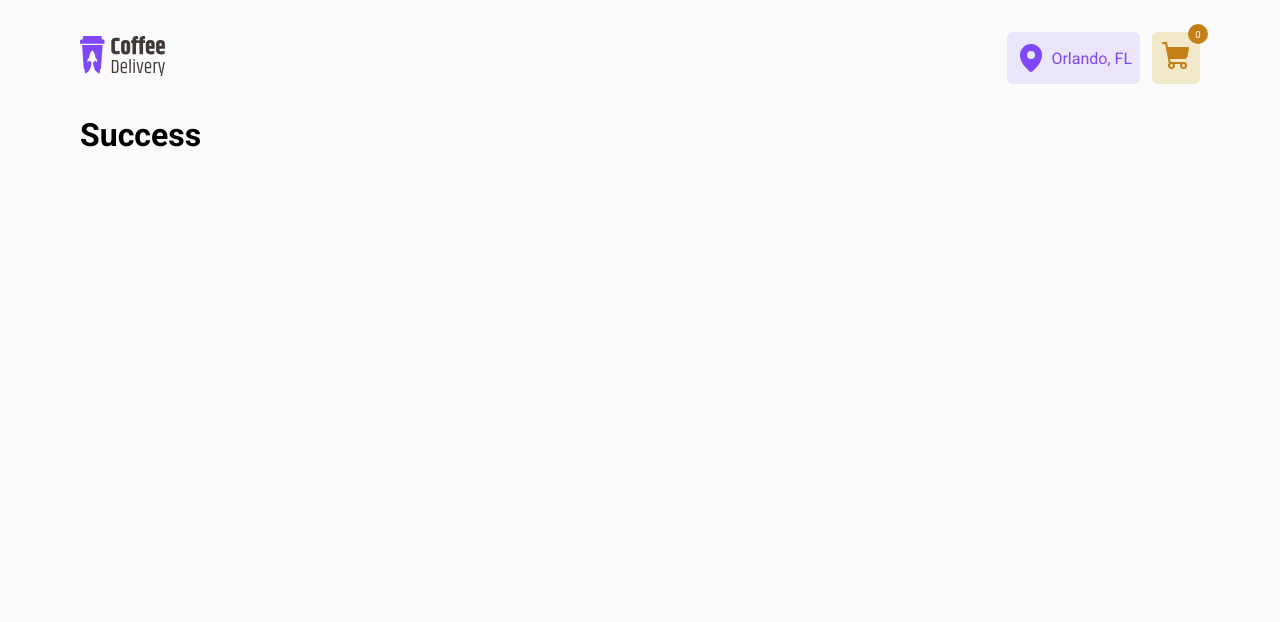
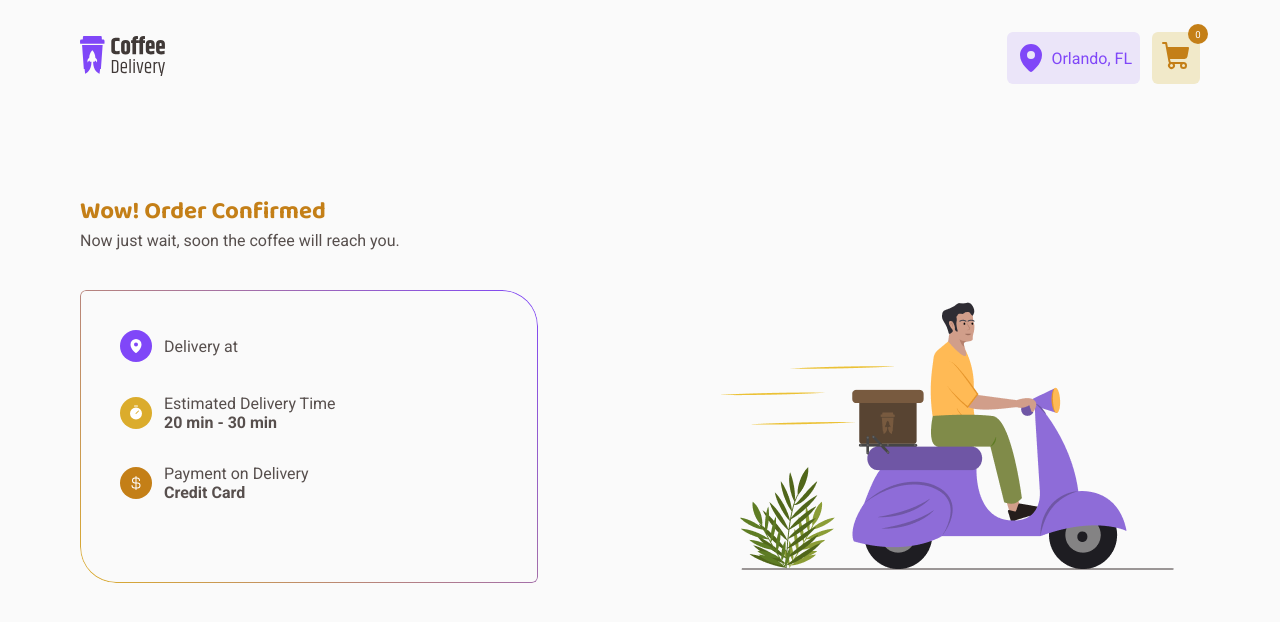
Before and after one commit to pedro4r/coffeeDelivery-React, a React (Vite) app: page /success in a window 1280 px wide. Shown: the top 622 px of the page. Built offline with nearby package versions, Linux system fonts and the light colour scheme.

Commit message:
Finishing Success Page

```diff
--- a/src/context/CoffeeContext.tsx
+++ b/src/context/CoffeeContext.tsx
@@ -29,7 +29,7 @@ export function CoffeeContextProvider({ children }: CoffeeContextProviderProps)
     const initialOrderState: Order = {
         cart: [],
         address: {} as Address,
-        payment: "credit card"
+        payment: "Credit Card"
     };
 
     const [order, dispatch] = useReducer(orderReducer,
@@ -44,8 +44,6 @@ export function CoffeeContextProvider({ children }: CoffeeContextProviderProps)
             return initialOrderState
 
         });
-
-    console.log(order);
 
     const [cartQuantityCount, setCartQuantityCount] = useState(0);
     const [orderAmount, setOrderAmount] = useState(0);
--- a/src/pages/Checkout/components/SelectedCoffee/index.tsx
+++ b/src/pages/Checkout/components/SelectedCoffee/index.tsx
@@ -33,15 +33,15 @@ export function SelectedCoffee({ id, quantity }: Cart) {
                     <span>{coffeeSelected.name}</span>
                     <Purchase>
                         <QuantityContainer>
-                            <AddRemoveButton disabled={quantity === 1} onClick={handleLessCoffee}>
+                            <AddRemoveButton type='button' disabled={quantity === 1} onClick={handleLessCoffee}>
                                 <Minus size={14} weight="bold" />
                             </AddRemoveButton>
                             <span>{quantity}</span>
-                            <AddRemoveButton onClick={handleMoreCoffee}>
+                            <AddRemoveButton type='button' onClick={handleMoreCoffee}>
                                 <Plus size={14} weight="bold" />
                             </AddRemoveButton>
                         </QuantityContainer>
-                        <RemoveButton onClick={handleRemoveCoffee}>
+                        <RemoveButton type='button' onClick={handleRemoveCoffee}>
                             <Trash size={16} />
                             <span>REMOVE</span>
                         </RemoveButton>
--- a/src/pages/Checkout/index.tsx
+++ b/src/pages/Checkout/index.tsx
@@ -7,6 +7,7 @@ import { NewOrderForm } from "./components/NewOrderForm";
 import { useContext } from "react";
 import { CoffeeContext } from "../../context/CoffeeContext";
 import { SelectedCoffee } from "./components/SelectedCoffee";
+import { useNavigate } from "react-router-dom";
 
 const newOrderFormValidationSchema = zod.object({
     zipcode: zod.string().min(1, 'Enter the zipcode'),
@@ -42,8 +43,11 @@ export function Checkout() {
         .values(watchFields)
         .some(value => !value || (cart ?? []).length === 0);
 
+    const navigate = useNavigate();
+
     function handleNewAddress(data: NewOrderFormData) {
         createOrder(data);
+        navigate('/success');
     }
 
     const handlePaymentOption = (option: string) => {
@@ -89,21 +93,21 @@ export function Checkout() {
                             </div>
                         </TitleContainerPayment>
                         <OptionsContainer>
-                            <PaymentButton
-                                selected={payment === 'credit card'}
-                                onClick={() => handlePaymentOption('credit card')}>
+                            <PaymentButton type='button'
+                                selected={payment === 'Credit Card'}
+                                onClick={() => handlePaymentOption('Credit Card')}>
                                 <CreditCard size={16} />
                                 <span>CREDIT CARD</span>
                             </PaymentButton>
-                            <PaymentButton
-                                selected={payment === 'debit card'}
-                                onClick={() => handlePaymentOption('debit card')}>
+                            <PaymentButton type='button'
+                                selected={payment === 'Debit Card'}
+                                onClick={() => handlePaymentOption('Debit Card')}>
                                 <Bank size={16} />
                                 <span>DEBIT CARD</span>
                             </PaymentButton>
-                            <PaymentButton
-                                selected={payment === 'cash'}
-                                onClick={() => handlePaymentOption('cash')}>
+                            <PaymentButton type='button'
+                                selected={payment === 'Cash'}
+                                onClick={() => handlePaymentOption('Cash')}>
                                 <Money size={16} />
                                 <span>CASH</span>
                             </PaymentButton>
--- a/src/pages/Home/index.tsx
+++ b/src/pages/Home/index.tsx
@@ -1,5 +1,5 @@
 import { ShoppingCart, Timer } from "@phosphor-icons/react";
-import { Benefits, BenefitsList, CoffeePacking, FastDelivery, FreshCoffee, ImgContainer, Intro, Main, SecurityPurchase } from "./styles";
+import { Background, Benefits, BenefitsList, CoffeePacking, FastDelivery, FreshCoffee, ImgContainer, Intro, Main, SecurityPurchase } from "./styles";
 import coffeeIntro from '../../assets/coffee-intro.png';
 import { CoffeeList } from "./components/CoffeeList";
 
@@ -7,6 +7,7 @@ export function Home() {
 
     return (
         <Main>
+            <Background />
             <Intro>
                 <div>
                     <strong>Find the perfect coffee<br />for any time of day</strong>
--- a/src/pages/Home/styles.ts
+++ b/src/pages/Home/styles.ts
@@ -1,4 +1,18 @@
 import { styled } from "styled-components";
+import background from '../../assets/background.png';
+
+export const Background = styled.div`
+    position: absolute;
+    top: 7rem;
+    left: 0;
+    width: 100%;
+    height: 34rem;
+    z-index: -1;
+
+    background-image: url(${background});
+    background-size: cover;
+    background-position: center;
+`;
 
 export const Main = styled.div`
     display: grid;
--- a/src/pages/Success/index.tsx
+++ b/src/pages/Success/index.tsx
@@ -1,5 +1,50 @@
+import { CurrencyDollar, MapPin, Timer } from "@phosphor-icons/react";
+import { Address, AddressIconContainer, ImgContainer, PaymentIconContainer, SuccessContainer, TimeIconContainer, Title, TrackingContainer, TrackingInfo } from "./styles";
+import { CoffeeContext } from "../../context/CoffeeContext";
+import { useContext } from "react";
+import delivery from '../../assets/delivery.png';
+
 export function Success() {
+
+    const { order } = useContext(CoffeeContext)
+
     return (
-        <h1>Success</h1>
+        <SuccessContainer>
+            <Title>
+                <strong>Wow! Order Confirmed</strong>
+                <span>Now just wait, soon the coffee will reach you.</span>
+            </Title>
+            <TrackingContainer>
+                <TrackingInfo>
+                    <AddressIconContainer>
+                        <MapPin size={16} weight="fill" />
+                    </AddressIconContainer>
+                    <Address>
+                        <span>Delivery at <b>{order.address.address} {order.address.complement}</b> {order.address.city} {order.address.state}</span>
+                    </Address>
+                </TrackingInfo>
+                <TrackingInfo>
+                    <TimeIconContainer>
+                        <Timer size={16} weight="fill" />
+                    </TimeIconContainer>
+                    <Address>
+                        <span>Estimated Delivery Time</span>
+                        <p>20 min - 30 min</p>
+                    </Address>
+                </TrackingInfo>
+                <TrackingInfo>
+                    <PaymentIconContainer>
+                        <CurrencyDollar size={16} />
+                    </PaymentIconContainer>
+                    <Address>
+                        <span>Payment on Delivery</span>
+                        <p>{order.payment}</p>
+                    </Address>
+                </TrackingInfo>
+            </TrackingContainer>
+            <ImgContainer>
+                <img src={delivery} alt="" />
+            </ImgContainer>
+        </SuccessContainer>
     )
 }
--- a/src/pages/Success/styles.ts
+++ b/src/pages/Success/styles.ts
@@ -0,0 +1,123 @@
+import { styled } from "styled-components";
+
+export const SuccessContainer = styled.div`
+    margin-top: 5rem;
+
+    display: grid;
+    grid-template-rows: 1fr auto;
+    grid-template-columns: 1fr 1fr;
+    grid-template-areas:
+    "title title"
+    "tracking imgContainer";
+
+    p, span{
+        color: ${(props) => props.theme['gray-700']};
+    }
+
+`;
+
+export const Title = styled.div`
+    display: flex;
+    margin-bottom: 2.5rem;
+    flex-direction: column;
+    gap: 0.25rem;
+    grid-area: title;
+
+    strong {
+        font-size: 1.5rem;
+        line-height: 130%;
+        color: ${(props) => props.theme['yellow-300']};
+    }
+
+    span {
+        color: ${(props) => props.theme['gray-700']};
+    }
+`;
+
+export const TrackingContainer = styled.div`
+    position: relative;
+    padding: 2.5rem 8.2rem 2.5rem 2.5rem;
+
+    margin-right: 6.37rem;
+
+    display: flex;
+    flex-direction: column;
+    gap: 2rem;
+
+    &::before {
+        content: "";
+        position: absolute;
+        inset: 0;
+        border-radius: 6px 36px 6px 36px;
+        padding: 1px;
+        background:linear-gradient(45deg,${(props) => props.theme['yellow-200']},${(props) => props.theme['purple-200']});
+        -webkit-mask:
+            linear-gradient(#fff 0 0) content-box,
+            linear-gradient(#fff 0 0);
+        -webkit-mask-composite: xor;
+        mask-composite: exclude;
+}
+
+`;
+
+const IconContainerBase = styled.div`
+    display: flex;
+    justify-content: center;
+    align-items: center;
+
+    min-height: 2rem;
+    min-width: 2rem;
+
+    border-radius: 50%;
+    color: ${(props) => props.theme['white']};
+`;
+
+export const TrackingInfo = styled.div`
+    display: flex;
+    flex-direction: row;
+    align-items: center;
+    gap: 0.75rem;
+`;
+
+export const Address = styled.div`
+    p {
+        font-weight: bold;
+    }
+
+`;
+
+export const AddressIconContainer = styled(IconContainerBase)`
+    background: ${(props) => props.theme['purple-200']}
+`;
+
+export const EstimatedDeveliery = styled.div`
+
+`;
+
+export const TimeIconContainer = styled(IconContainerBase)`
+    background: ${(props) => props.theme['yellow-200']}
+`;
+
+export const ChosePayment = styled.div`
+    p {
+        font-weight: bold;
+    }
+
+`;
+
+export const PaymentIconContainer = styled(IconContainerBase)`
+    background: ${(props) => props.theme['yellow-300']}
+`;
+
+export const IconContainer = styled.div`
+
+`;
+
+export const ImgContainer = styled.div`
+    display: flex;
+    justify-content: flex-end;
+
+    img {
+        width: 30.75rem
+    }
+`;
--- a/src/reducers/order/reducer.ts
+++ b/src/reducers/order/reducer.ts
@@ -100,7 +100,6 @@ export function orderReducer(state: Order, action: any) {
         }
 
         case ActionTypes.CREATE_NEW_ORDER: {
-
             return produce(state, draft => {
                 const addressObject = action.payload.addressObject;
                 draft.address = addressObject;
```
Also changed, not shown: src/assets/background.png (added), src/assets/delivery.png (added).
